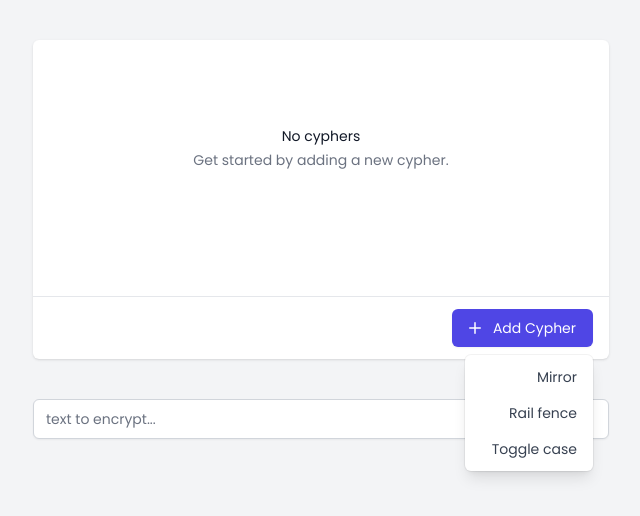
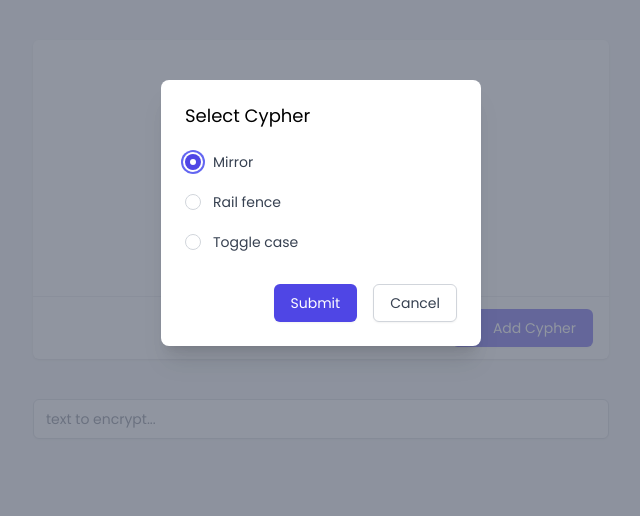
Before and after one commit to ny1am/cryptic-on-paper, a React (Vite) app: page / in a window 1280 px wide. Both pictures are taken after a click on the button "Add Cypher". Shown: the top 516 px of the page, without its empty margins (319-959 px from the left). Built offline with nearby package versions, Linux system fonts and the light colour scheme.

Commit message:
feat(add-cypher): redesign adding cyphers

```diff
--- a/package.json
+++ b/package.json
@@ -18,6 +18,7 @@
     "copy-to-clipboard": "^3.3.2",
     "react": "^18.2.0",
     "react-dom": "^18.2.0",
+    "react-focus-lock": "^2.9.1",
     "react-hook-form": "^7.38.0",
     "react-hot-toast": "^2.4.0",
     "xstate": "^4.33.6",
--- a/src/components/Dialog/index.tsx
+++ b/src/components/Dialog/index.tsx
@@ -2,18 +2,16 @@ import { Dialog as D } from '@headlessui/react';
 import React from 'react';
 
 type DialogProps = {
-  title: string;
   onClose: () => void;
   children: React.ReactNode;
 };
 
-export function Dialog({ title, children, onClose }: React.PropsWithoutRef<DialogProps>) {
+export function Dialog({ children, onClose }: React.PropsWithoutRef<DialogProps>) {
   return (
     <D className="relative z-10" open={true} onClose={onClose}>
       <div className="fixed inset-0 bg-gray-500/75" aria-hidden="true" />
       <div className="fixed inset-0 z-10 overflow-y-auto">
         <D.Panel className="relative transform overflow-hidden rounded-lg bg-white px-4 pt-5 pb-4 text-left shadow-xl transition-all min-w-fit xs:my-20 xs:w-full xs:max-w-xs xs:p-6 xs:mx-auto">
-          <D.Title className="text-lg font-medium leading-6 mb-6">{title}</D.Title>
           {children}
         </D.Panel>
       </div>
--- a/src/pages/encrypt/CyphersPipe/AddButton.tsx
+++ b/src/pages/encrypt/CyphersPipe/AddButton.tsx
@@ -1,93 +1,30 @@
-import { Menu, Transition } from '@headlessui/react';
 import { PlusIcon } from '@heroicons/react/20/solid';
-import cn from 'clsx';
-import React, { useContext, useState } from 'react';
+import { useState } from 'react';
 
-import { CiphersContext } from '../CiphersContext';
-import {
-  CypherKeyWhenRequiredOptions,
-  CypherMeta,
-  CyphersOptionsRegister,
-  cyphersRegister,
-} from '../config';
-import { CypherOptionsForm } from './CypherOptionsForm';
-import { areCypherOptionsRequired } from './pipeConfig';
+import { Dialog } from '@/components/Dialog';
 
-type CypherKey = keyof CyphersOptionsRegister;
-const cypherKeys = Object.keys(cyphersRegister) as CypherKey[];
+import { AddCypherForm } from './AddCypherForm';
 
 export function AddButton() {
-  const { addCypher } = useContext(CiphersContext);
-
-  const [optionsForm, setOptionsForm] = useState<CypherKeyWhenRequiredOptions>();
-  const closeOptionsForm = () => setOptionsForm(undefined);
-
-  const handleAddCypher = (key: CypherKey) => {
-    if (!areCypherOptionsRequired(key)) {
-      return addCypher({ key, options: undefined });
-    }
-    return setOptionsForm(key);
-  };
-
-  const handleOptionsSubmit = <
-    K extends CypherKeyWhenRequiredOptions,
-    O extends CyphersOptionsRegister[K]
-  >(
-    key: K,
-    options: O
-  ): void => {
-    addCypher({ key, options } as CypherMeta);
-    closeOptionsForm();
-  };
+  const [dialog, setDialog] = useState<boolean>(false);
+  const handleDialogClose = () => setDialog(false);
 
   return (
     <>
-      {optionsForm && (
-        <CypherOptionsForm
-          cypherKey={optionsForm}
-          handleSubmit={handleOptionsSubmit}
-          handleCancel={closeOptionsForm}
-        />
+      <button
+        type="button"
+        className="inline-flex items-center rounded-md border border-transparent bg-indigo-600 px-4 py-2 text-sm font-medium text-white shadow-sm hover:bg-indigo-700 focus:outline-none focus:ring-2 focus:ring-indigo-500 focus:ring-offset-2"
+        onClick={() => setDialog(true)}
+      >
+        <PlusIcon className="-ml-1 mr-2 h-5 w-5" aria-hidden="true" />
+        Add Cypher
+      </button>
+
+      {dialog && (
+        <Dialog onClose={handleDialogClose}>
+          <AddCypherForm onDispose={handleDialogClose} />
+        </Dialog>
       )}
-
-      <Menu as="div" className="relative inline-block text-left">
-        <div>
-          <Menu.Button className="inline-flex items-center rounded-md border border-transparent bg-indigo-600 px-4 py-2 text-sm font-medium text-white shadow-sm hover:bg-indigo-700 focus:outline-none focus:ring-2 focus:ring-indigo-500 focus:ring-offset-2">
-            <PlusIcon className="-ml-1 mr-2 h-5 w-5" aria-hidden="true" />
-            Add Cypher
-          </Menu.Button>
-        </div>
-        <Transition
-          as={React.Fragment}
-          enter="transition ease-out duration-100"
-          enterFrom="transform opacity-0 scale-95"
-          enterTo="transform opacity-100 scale-100"
-          leave="transition ease-in duration-75"
-          leaveFrom="transform opacity-100 scale-100"
-          leaveTo="transform opacity-0 scale-95"
-        >
-          <Menu.Items className="absolute right-0 z-10 mt-2 w-32 origin-top-right rounded-md bg-white shadow-lg ring-1 ring-black ring-opacity-5 focus:outline-none">
-            <div className="py-1">
-              {cypherKeys.map((cypherKey) => (
-                <Menu.Item key={cypherKey}>
-                  {({ active }) => (
-                    <button
-                      type="button"
-                      onClick={() => handleAddCypher(cypherKey)}
-                      className={cn(
-                        active ? 'bg-gray-100 text-gray-900' : 'text-gray-700',
-                        'block px-4 py-2 text-sm w-full text-right'
-                      )}
-                    >
-                      {cypherKey}
-                    </button>
-                  )}
-                </Menu.Item>
-              ))}
-            </div>
-          </Menu.Items>
-        </Transition>
-      </Menu>
     </>
   );
 }
--- /dev/null
+++ b/src/pages/encrypt/CyphersPipe/AddCypherForm.tsx
@@ -0,0 +1,110 @@
+import { useContext, useState } from 'react';
+import FocusLock from 'react-focus-lock';
+
+import { Button } from '@/components/Button';
+
+import { CiphersContext } from '../CiphersContext';
+import {
+  CypherKeyWhenRequiredOptions,
+  CypherMeta,
+  CyphersOptionsRegister,
+  cyphersRegister,
+} from '../config';
+import { CypherOptionsForm } from './CypherOptionsForm';
+import { areCypherOptionsRequired } from './pipeConfig';
+
+type CypherKey = keyof CyphersOptionsRegister;
+const cypherKeys = Object.keys(cyphersRegister) as CypherKey[];
+
+type AddCypherFormProps = {
+  onDispose: () => void;
+};
+
+export function AddCypherForm({ onDispose }: AddCypherFormProps) {
+  const { addCypher } = useContext(CiphersContext);
+
+  const [selectedKey, setSelectedKey] = useState<CypherKey>(cypherKeys[0]);
+  const [optionsForm, setOptionsForm] = useState<CypherKeyWhenRequiredOptions>();
+  const closeOptionsForm = () => {
+    setOptionsForm(undefined);
+    onDispose();
+  };
+
+  const handleAddCypher = (key: CypherKey) => {
+    if (!areCypherOptionsRequired(key)) {
+      onDispose();
+      return addCypher({ key, options: undefined });
+    }
+    return setOptionsForm(key);
+  };
+
+  const handleOptionsSubmit = <
+    K extends CypherKeyWhenRequiredOptions,
+    O extends CyphersOptionsRegister[K]
+  >(
+    key: K,
+    options: O
+  ): void => {
+    addCypher({ key, options } as CypherMeta);
+    closeOptionsForm();
+  };
+
+  if (optionsForm) {
+    return (
+      <FocusLock>
+        <h2 className="text-lg font-medium leading-6 mb-6">{optionsForm} config</h2>
+        <CypherOptionsForm
+          cypherKey={optionsForm}
+          handleSubmit={handleOptionsSubmit}
+          handleCancel={closeOptionsForm}
+        />
+      </FocusLock>
+    );
+  }
+
+  return (
+    <>
+      <h2 className="text-lg font-medium leading-6 mb-6">Select Cypher</h2>
+      <form autoComplete="off" onSubmit={() => handleAddCypher(selectedKey)}>
+        <fieldset>
+          <legend className="sr-only">Cypher</legend>
+          <div className="space-y-5">
+            {cypherKeys
+              .map((key) => ({ cypherKey: key, htmlId: `c_${key.replace(/\W/g, '')}` }))
+              .map(({ cypherKey, htmlId }) => (
+                <div key={htmlId} className="relative flex items-start">
+                  <div className="flex h-5 items-center">
+                    <input
+                      id={htmlId}
+                      type="radio"
+                      name="cypher"
+                      className="h-4 w-4 border-gray-300 text-indigo-600 focus:ring-indigo-500"
+                      // aria-describedby={`${htmlId}-description`}
+                      checked={cypherKey === selectedKey}
+                      onClick={() => setSelectedKey(cypherKey)}
+                    />
+                  </div>
+                  <div className="ml-3 text-sm">
+                    <label htmlFor={htmlId} className="font-medium text-gray-700">
+                      {cypherKey}
+                    </label>
+                    {/* <p id={`${htmlId}-description`} className="text-gray-400 font-light">
+                      todo: add description
+                    </p> */}
+                  </div>
+                </div>
+              ))}
+          </div>
+        </fieldset>
+        <div className="mt-8 flex justify-end gap-x-4">
+          <Button type="submit" primary>
+            {areCypherOptionsRequired(selectedKey) ? `Configure` : `Submit`}
+          </Button>
+          <Button type="button" onClick={onDispose}>
+            Cancel
+          </Button>
+        </div>
+      </form>
+    </>
+  );
+}
--- a/src/pages/encrypt/CyphersPipe/CypherOptionsForm.tsx
+++ b/src/pages/encrypt/CyphersPipe/CypherOptionsForm.tsx
@@ -1,6 +1,5 @@
 import React from 'react';
 
-import { Dialog } from '@/components/Dialog';
 import { DynamicForm, DynamicFormUIConfig } from '@/components/DynamicForm';
 
 import { CypherKeyWhenRequiredOptions, CyphersOptionsRegister } from '../config';
@@ -22,13 +21,11 @@ export function CypherOptionsForm<T extends CypherKeyWhenRequiredOptions>({
     CyphersOptionsRegister[T]
   >;
   return (
-    <Dialog title={`${cypherKey} options`} onClose={handleCancel}>
     <DynamicForm
       schema={schema}
       uiConfig={uiConfig}
       onSubmit={(d) => handleSubmit(cypherKey, d)}
       onCancel={handleCancel}
     />
-    </Dialog>
   );
 }
--- a/src/pages/encrypt/CyphersPipe/EmptyPipe.tsx
+++ b/src/pages/encrypt/CyphersPipe/EmptyPipe.tsx
@@ -2,7 +2,9 @@ export function EmptyPipe() {
   return (
     <div className="text-center">
       <h3 className="text-sm font-medium text-gray-900">No cyphers</h3>
-      <p className="mt-1 text-sm text-gray-500">Get started by adding a new cypher.</p>
+      <p className="mt-1 text-sm font-light text-gray-500">
+        Get started by adding a new cypher.
+      </p>
     </div>
   );
 }
```
Also changed, not shown: 1 other file (tests, documents, lock files or other folders). Lines whose indentation alone changed are shown as unchanged.
